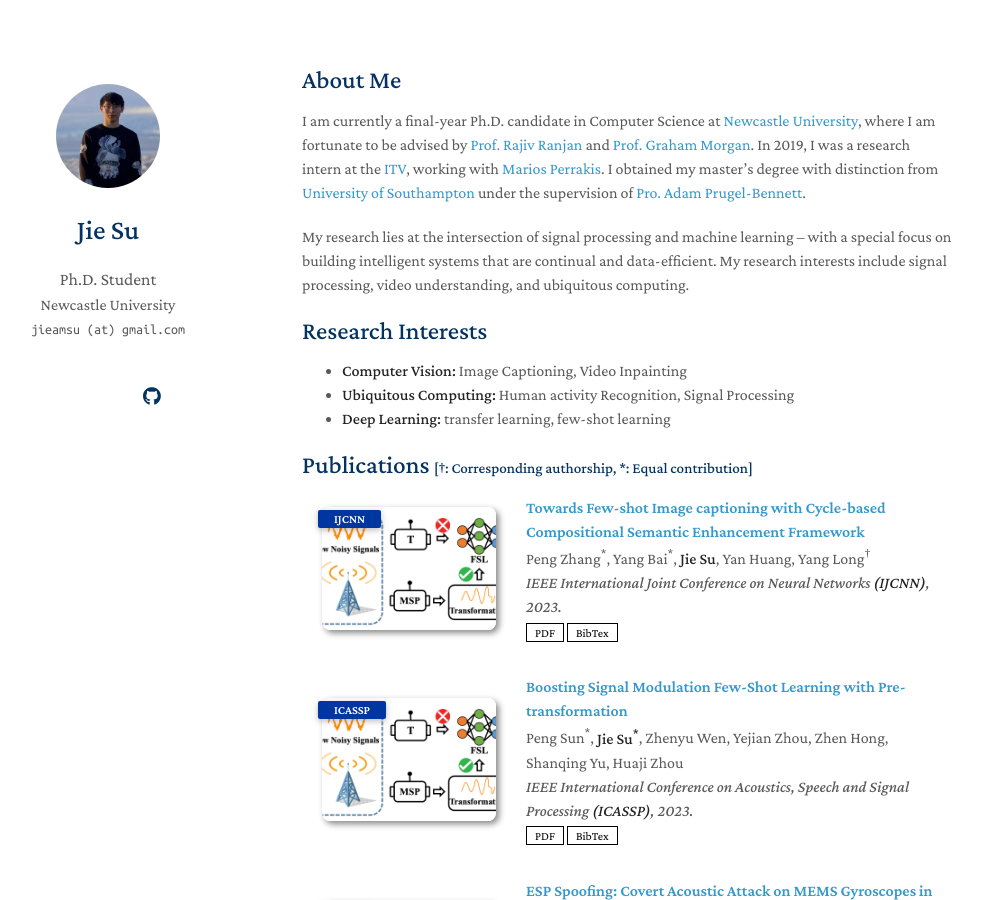
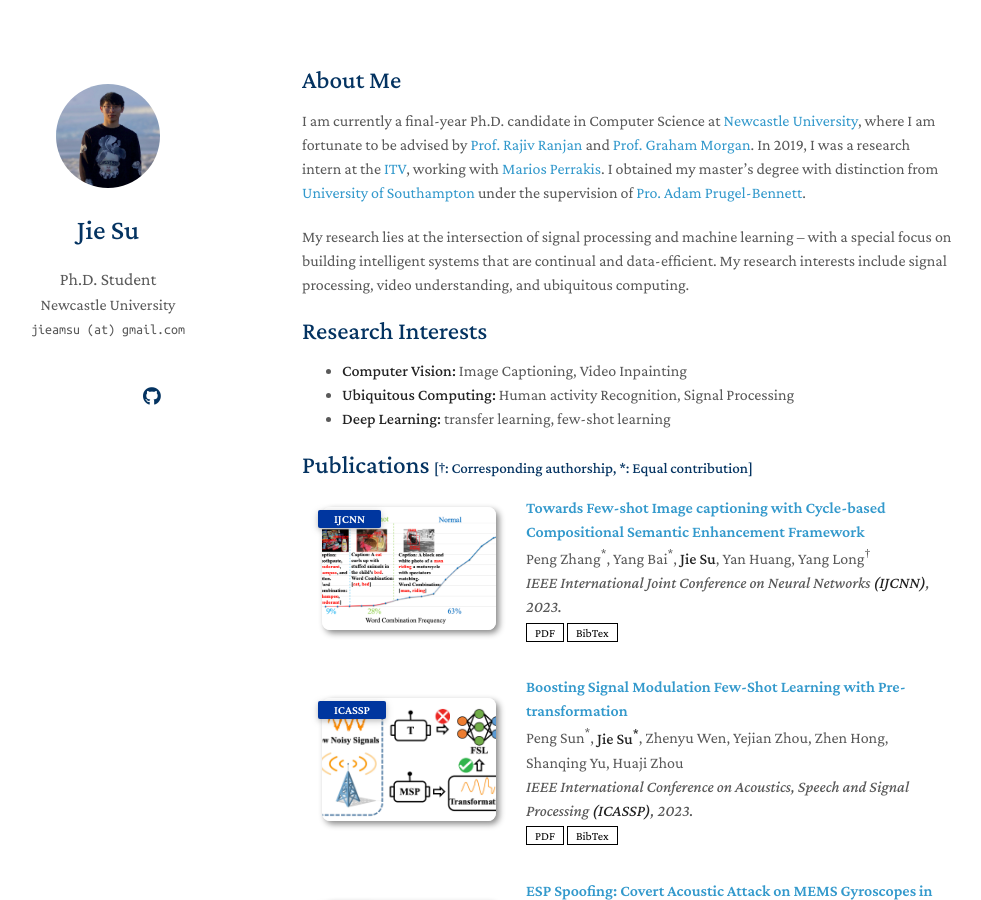
Before and after one commit to Jie-su/Jie-su.github.io, a Jekyll site: the page built from index.md, in a window 1280 px wide and 900 px high. Shown: the whole window, without its empty margins (168-1149 px from the left). Built offline with Jekyll 4.4.1, drawn with Linux system fonts in a browser that asks for light colours; nearby versions of some CDN libraries; a style sheet for code colours, icons or effects is not loaded; our own code applies the rules of GitHub Pages for plain Markdown files.

Commit message:
update new paper

```diff
--- a/_includes/publications.md
+++ b/_includes/publications.md
@@ -6,7 +6,7 @@
 <li>
 <div class="pub-row">
   <div class="col-sm-3 abbr" style="position: relative;padding-right: 15px;padding-left: 15px;">
-    <img src="assets/img/3517254.png" class="teaser img-fluid z-depth-1">
+    <img src="assets/img/3517255.png" class="teaser img-fluid z-depth-1">
     <abbr class="badge">IJCNN</abbr>
   </div>
   <div class="col-sm-9" style="position: relative;width: 100%;padding-right: 15px;padding-left: 20px;">
```
